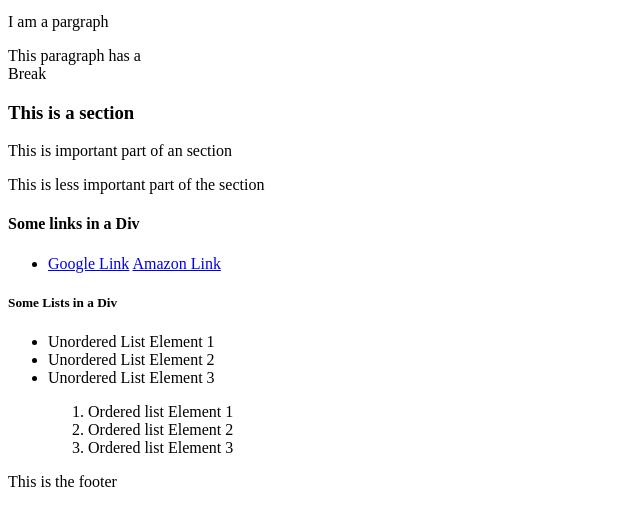
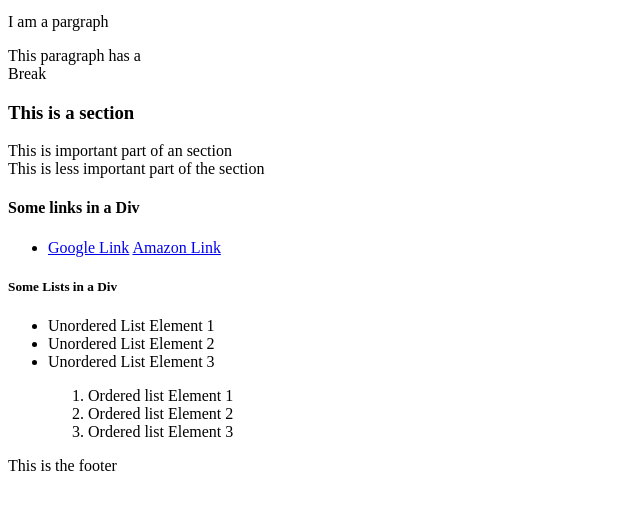
Before and after one commit to frid0018/frid0018.github.io, a plain HTML site: page lib2024/assg-1/index.html in a window 1280 px wide. Shown: the part 148-674 px from the top of the page, without its empty margins (0-640 px from the left). Drawn offline with Linux system fonts and the light colour scheme.

Commit message:
section break

```diff
--- a/lib2024/assg-1/index.html
+++ b/lib2024/assg-1/index.html
@@ -16,8 +16,7 @@
 		<section>
 			<article>
 				<h3>This is a section</h3>
-				<p>This is important part of an section</p>
-				<p>This is less important part of the section</p>
+				<p>This is important part of an section<br>This is less important part of the section</p>
 			</article>
 			<aside>
 				<h4>Some links in a Div</h4>
```
